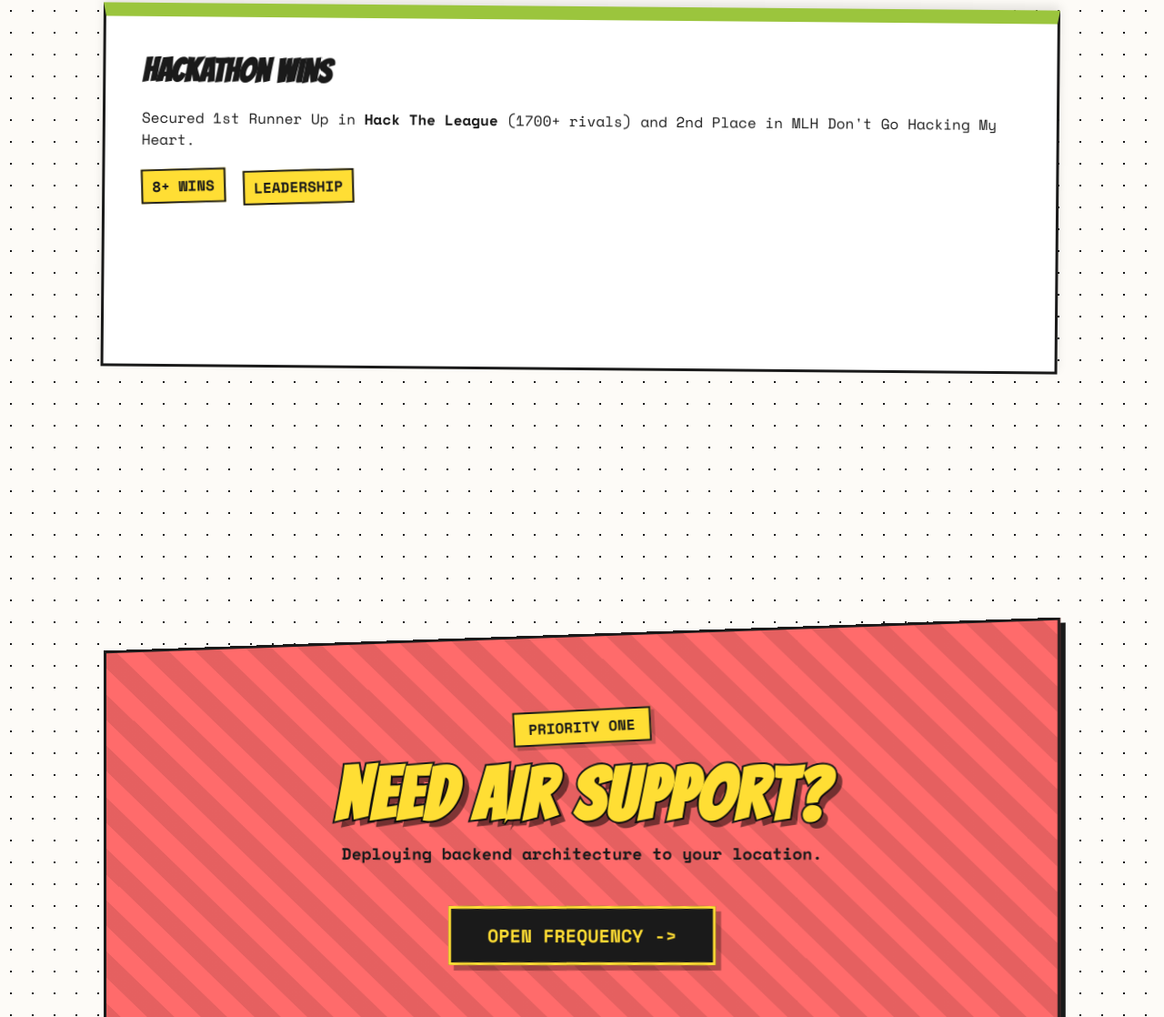
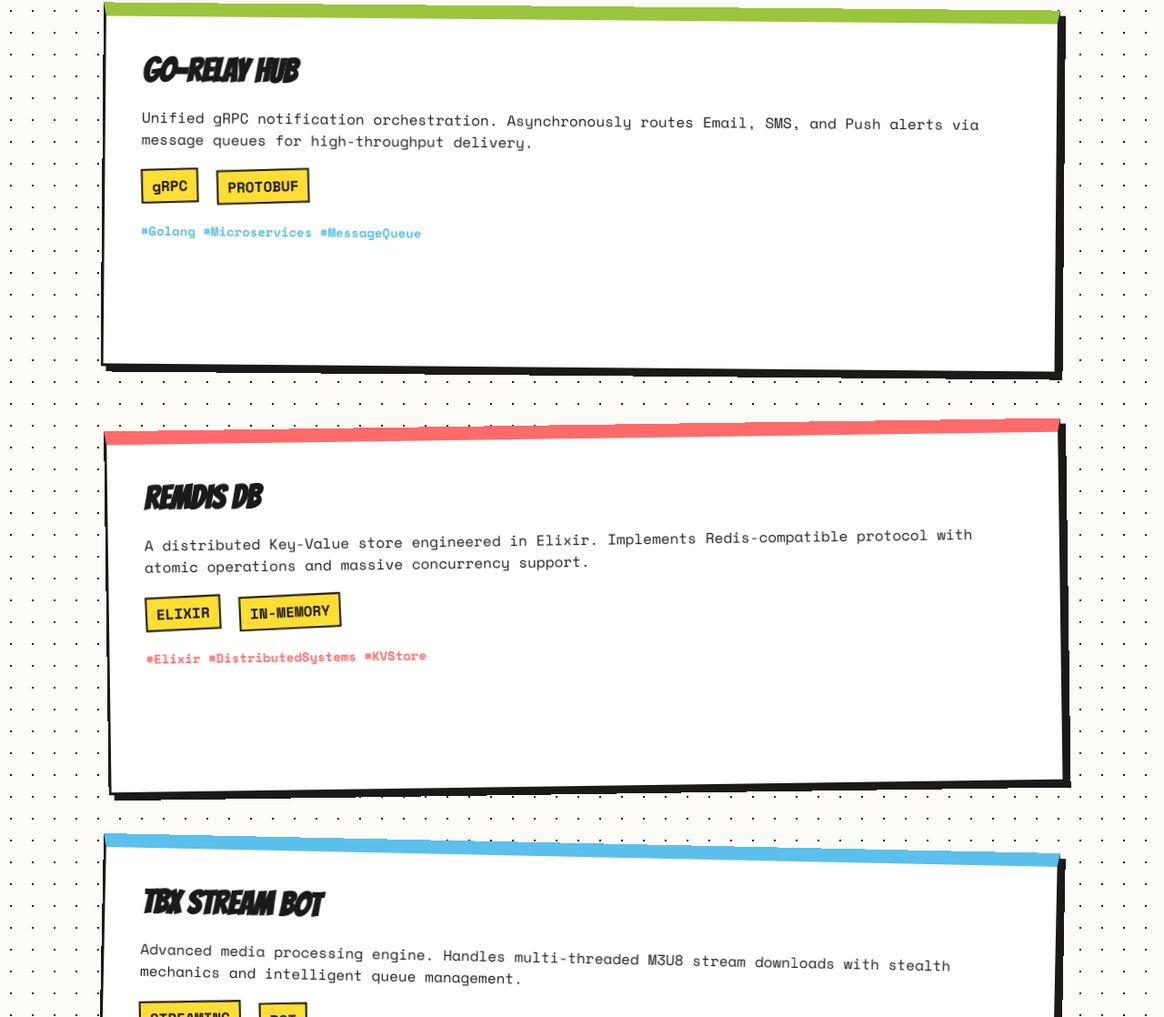
Before and after one commit to ST1LLWATER/portfolio, a website built with Vite: page index.html in a window 1280 px wide. Shown: the part 3528-4646 px from the top of the page at 91% size. Built offline with nearby package versions, Linux system fonts and the light colour scheme.

Commit message:
feat: enhance project descriptions and styling in index.html

```diff
--- a/index.html
+++ b/index.html
@@ -15,6 +15,7 @@
         --paper: #fdfbf7;
         --ink: #1a1a1a;
         --c-yellow: #ffde34;
+        --c-yellow-dark: #d4a000;
         --c-blue: #5bc0eb;
         --c-red: #ff6b6b;
         --c-green: #9bc53d;
@@ -496,7 +497,7 @@
         flex-direction: column;
         transform-origin: center top;
         transition: transform 0.3s;
-        box-shadow: 0 -5px 10px rgba(0, 0, 0, 0.1);
+        box-shadow: var(--shadow-hard);
       }
       .project-card:nth-child(1) {
         border-top: 15px solid var(--c-red);
@@ -513,6 +514,14 @@
       .project-card:nth-child(4) {
         border-top: 15px solid var(--c-green);
         transform: rotate(0.5deg);
+      }
+      .project-card:nth-child(5) {
+        border-top: 15px solid var(--c-red);
+        transform: rotate(-0.8deg);
+      }
+      .project-card:nth-child(6) {
+        border-top: 15px solid var(--c-blue);
+        transform: rotate(1.2deg);
       }
 
       .project-header {
@@ -924,7 +933,11 @@
               <span class="metric-badge">TESTED</span>
             </div>
             <div
-              style="font-size: 14px; font-weight: bold; color: var(--c-yellow)"
+              style="
+                font-size: 14px;
+                font-weight: bold;
+                color: var(--c-yellow-dark);
+              "
             >
               #NestJS #Postgres #Jest
             </div>
@@ -932,15 +945,65 @@
 
           <div class="project-card">
             <div class="project-header">
-              <h3 class="project-title">HACKATHON WINS</h3>
+              <h3 class="project-title">GO-RELAY HUB</h3>
             </div>
             <p style="margin-bottom: 20px">
-              Secured 1st Runner Up in <b>Hack The League</b> (1700+ rivals) and
-              2nd Place in MLH Don't Go Hacking My Heart.
+              Unified gRPC notification orchestration. Asynchronously routes
+              Email, SMS, and Push alerts via message queues for high-throughput
+              delivery.
             </p>
             <div style="margin-bottom: 20px">
-              <span class="metric-badge">8+ WINS</span>
-              <span class="metric-badge">LEADERSHIP</span>
+              <span class="metric-badge">gRPC</span>
+              <span class="metric-badge">PROTOBUF</span>
+            </div>
+            <div
+              style="font-size: 14px; font-weight: bold; color: var(--c-blue)"
+            >
+              #Golang #Microservices #MessageQueue
+            </div>
+          </div>
+
+          <div class="project-card">
+            <div class="project-header">
+              <h3 class="project-title">REMDIS DB</h3>
+            </div>
+            <p style="margin-bottom: 20px">
+              A distributed Key-Value store engineered in Elixir. Implements
+              Redis-compatible protocol with atomic operations and massive
+              concurrency support.
+            </p>
+            <div style="margin-bottom: 20px">
+              <span class="metric-badge">ELIXIR</span>
+              <span class="metric-badge">IN-MEMORY</span>
+            </div>
+            <div
+              style="font-size: 14px; font-weight: bold; color: var(--c-red)"
+            >
+              #Elixir #DistributedSystems #KVStore
+            </div>
+          </div>
+
+          <div class="project-card">
+            <div class="project-header">
+              <h3 class="project-title">TBX STREAM BOT</h3>
+            </div>
+            <p style="margin-bottom: 20px">
+              Advanced media processing engine. Handles multi-threaded M3U8
+              stream downloads with stealth mechanics and intelligent queue
+              management.
+            </p>
+            <div style="margin-bottom: 20px">
+              <span class="metric-badge">STREAMING</span>
+              <span class="metric-badge">BOT</span>
+            </div>
+            <div
+              style="
+                font-size: 14px;
+                font-weight: bold;
+                color: var(--c-yellow-dark);
+              "
+            >
+              #NodeJS #FFmpeg #Concurrency
             </div>
           </div>
         </div>
```
